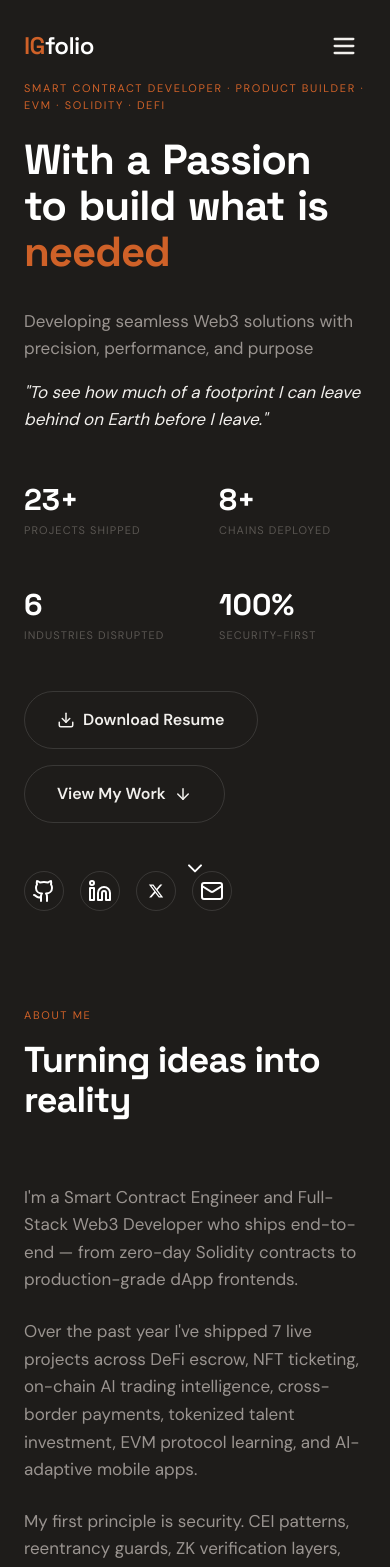
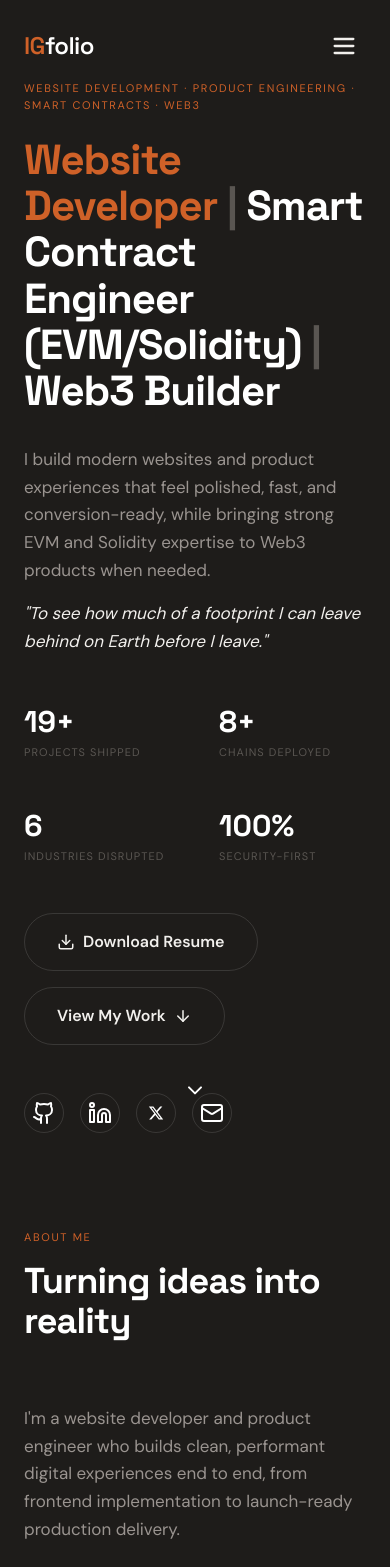
Before and after one commit to GoodnessFx/IGfolio.com, a React (Vite) app: page / in a window 390 px wide. Shown: the top 1567 px of the page. Built offline with nearby package versions, Linux system fonts and the light colour scheme.

Commit message:
Update hero and website-first project showcase

```diff
--- a/components/About.tsx
+++ b/components/About.tsx
@@ -3,7 +3,7 @@ import { motion } from "framer-motion";
 export function About() {
   const coreAttributes = [
     "Security-first engineering mindset",
-    "Ships end-to-end — contract to UI",
+    "Ships end-to-end — websites, products, and smart contracts",
     "Self-directed researcher & fast learner",
     "Systems thinker: Web3 + Finance + Product",
     "Growth-oriented: protocol, product, market",
@@ -32,8 +32,7 @@ export function About() {
               viewport={{ once: true }}
               transition={{ duration: 0.6, delay: 0.2 }}
             >
-              I'm a Smart Contract Engineer and Full-Stack Web3 Developer who ships end-to-end —
-              from zero-day Solidity contracts to production-grade dApp frontends.
+              I'm a website developer and product engineer who builds clean, performant digital experiences end to end, from frontend implementation to launch-ready production delivery.
             </motion.p>
 
             <motion.p
@@ -42,9 +41,7 @@ export function About() {
               viewport={{ once: true }}
               transition={{ duration: 0.6, delay: 0.3 }}
             >
-              Over the past year I've shipped 7 live projects across DeFi escrow, NFT ticketing,
-              on-chain AI trading intelligence, cross-border payments, tokenized talent investment,
-              EVM protocol learning, and AI-adaptive mobile apps.
+              Alongside client-facing websites, I've also shipped Web3 products across DeFi escrow, NFT ticketing, on-chain intelligence, cross-border payments, tokenized investment mechanics, and EVM education.
             </motion.p>
 
             <motion.p
@@ -123,7 +120,7 @@ export function About() {
                     <div className="flex items-center gap-3">
                       <span className="h-[1px] w-8 bg-[var(--accent)]" />
                       <span className="text-[var(--text-secondary)] font-dm-sans text-xs uppercase tracking-wider">
-                        Smart Contract Engineer
+                        Website Developer · Smart Contract Engineer
                       </span>
                     </div>
                   </div>
--- a/components/Hero.tsx
+++ b/components/Hero.tsx
@@ -68,9 +68,6 @@ export function Hero() {
     return new Set(allChains).size || 3; // Fallback to 3 if none found
   }, []);
 
-  const headline = "With a Passion to build what is needed";
-  const words = headline.split(" ");
-
   const socialLinks = [
     { icon: Github, href: "https://github.com/GoodnessFx", label: "GitHub" },
     { icon: Linkedin, href: "https://linkedin.com", label: "LinkedIn" },
@@ -89,25 +86,22 @@ export function Hero() {
           transition={{ duration: 0.6 }}
         >
           <span className="inline-block text-[11px] font-dm-sans tracking-[0.15em] text-[var(--accent)] mb-6 uppercase">
-            Smart Contract Developer · Product Builder · EVM · Solidity · DeFi
+            Website Development · Product Engineering · Smart Contracts · Web3
           </span>
         </motion.div>
 
-        <h1 className="text-[clamp(42px,6.5vw,82px)] leading-[1.1] mb-8 font-space-grotesk font-bold text-white max-w-4xl">
-          {words.map((word, i) => (
-            <motion.span
-              key={i}
-              initial={{ opacity: 0, y: 40 }}
-              animate={{ opacity: 1, y: 0 }}
-              transition={{ delay: 0.2 + i * 0.1, duration: 0.8, ease: [0.215, 0.61, 0.355, 1] }}
-              className={`inline-block mr-[0.3em] ${
-                word.toLowerCase() === "needed" ? "text-[var(--accent)]" : "text-white"
-              }`}
-            >
-              {word}
-            </motion.span>
-          ))}
-        </h1>
+        <motion.h1
+          initial={{ opacity: 0, y: 40 }}
+          animate={{ opacity: 1, y: 0 }}
+          transition={{ delay: 0.2, duration: 0.8, ease: [0.215, 0.61, 0.355, 1] }}
+          className="text-[clamp(42px,6.5vw,82px)] leading-[1.1] mb-8 font-space-grotesk font-bold text-white max-w-5xl"
+        >
+          <span className="text-[var(--accent)]">Website Developer</span>
+          <span className="text-[var(--text-dim)]"> | </span>
+          <span>Smart Contract Engineer (EVM/Solidity)</span>
+          <span className="text-[var(--text-dim)]"> | </span>
+          <span>Web3 Builder</span>
+        </motion.h1>
 
         <motion.p
           initial={{ opacity: 0, y: 20 }}
@@ -115,7 +109,7 @@ export function Hero() {
           transition={{ delay: 1, duration: 0.8 }}
           className="text-[17px] text-[var(--text-secondary)] max-w-[600px] mb-12 leading-relaxed font-dm-sans"
         >
-          Developing seamless Web3 solutions with precision, performance, and purpose
+          I build modern websites and product experiences that feel polished, fast, and conversion-ready, while bringing strong EVM and Solidity expertise to Web3 products when needed.
           <span className="block mt-4 italic text-[var(--text-primary)]">
             "To see how much of a footprint I can leave behind on Earth before I leave."
           </span>
--- a/components/Projects.tsx
+++ b/components/Projects.tsx
@@ -1,6 +1,6 @@
 import { motion } from "framer-motion";
-import { Github, ExternalLink } from "lucide-react";
-import { projects, Project } from "../data/projects";
+import { ArrowUpRight, ExternalLink } from "lucide-react";
+import { otherProjects, Project, websiteProjects, web3Projects } from "../data/projects";
 
 const ProjectCard = ({
   project,
@@ -9,13 +9,19 @@ const ProjectCard = ({
   project: Project;
   index: number
 }) => {
+  const href = project.liveUrl || project.githubUrl || "#";
+  const hasExternalTarget = href !== "#";
+
   return (
-    <motion.div
+    <motion.a
       initial={{ opacity: 0, y: 30 }}
       whileInView={{ opacity: 1, y: 0 }}
       viewport={{ once: true }}
       transition={{ duration: 0.6, delay: index * 0.1 }}
-      className="group relative bg-[var(--bg-card)] border border-[var(--border-card)] rounded-xl overflow-hidden transition-all duration-300 hover:border-[rgba(255,255,255,0.15)] hover:-translate-y-1 shadow-sm"
+      href={href}
+      target={hasExternalTarget ? "_blank" : undefined}
+      rel={hasExternalTarget ? "noopener noreferrer" : undefined}
+      className="group relative block bg-[var(--bg-card)] border border-[var(--border-card)] rounded-xl overflow-hidden transition-all duration-300 hover:border-[rgba(255,255,255,0.15)] hover:-translate-y-1 shadow-sm focus-visible:outline-none focus-visible:ring-2 focus-visible:ring-[var(--accent)]"
     >
       {/* Gradient Thumbnail */}
       <div
@@ -25,23 +31,27 @@ const ProjectCard = ({
 
       <div className="p-6">
         <div className="flex justify-between items-start mb-4">
-          <h3 className="text-lg font-bold text-white font-space-grotesk group-hover:text-[var(--accent)] transition-colors">
-            {project.name}
-          </h3>
-          <div className="flex gap-3">
-            <a href={project.githubUrl || "#"} target="_blank" rel="noopener noreferrer" className="text-[var(--text-dim)] hover:text-white transition-colors">
-              <Github size={18} />
-            </a>
-            <a href={project.liveUrl || "#"} target="_blank" rel="noopener noreferrer" className="text-[var(--text-dim)] hover:text-white transition-colors">
-              <ExternalLink size={18} />
-            </a>
+          <div>
+            <h3 className="text-lg font-bold text-white font-space-grotesk group-hover:text-[var(--accent)] transition-colors">
+              {project.name}
+            </h3>
+            <p className="mt-2 flex items-center gap-2 text-[11px] uppercase tracking-[0.14em] text-[var(--text-dim)] font-dm-sans">
+              <ExternalLink size={12} />
+              {project.liveUrl ? "Live Site" : "Project Link"}
+            </p>
           </div>
+          <ArrowUpRight size={18} className="text-[var(--text-dim)] transition-colors duration-300 group-hover:text-[var(--accent)]" />
         </div>
 
-        <p className="text-sm text-[var(--text-secondary)] mb-6 font-dm-sans leading-relaxed min-h-[40px]">
+        <p className="text-sm text-[var(--text-secondary)] mb-6 font-dm-sans leading-relaxed min-h-[72px]">
           {project.desc}
         </p>
 
+        <div className="mb-3">
+          <span className="text-[11px] uppercase tracking-[0.14em] text-[var(--text-dim)] font-dm-sans">
+            Tech Stack
+          </span>
+        </div>
         <div className="flex flex-wrap gap-2">
           {project.tags.map((tag: string) => (
             <span key={tag} className="tag-pill text-[10px]">
@@ -50,9 +60,34 @@ const ProjectCard = ({
           ))}
         </div>
       </div>
-    </motion.div>
+    </motion.a>
   );
 };
+
+const ProjectGroup = ({
+  title,
+  intro,
+  projects,
+  offset = 0,
+}: {
+  title: string;
+  intro: string;
+  projects: Project[];
+  offset?: number;
+}) => (
+  <div className="space-y-8">
+    <div className="max-w-3xl">
+      <h3 className="text-2xl md:text-3xl font-bold font-space-grotesk text-white">{title}</h3>
+      <p className="mt-3 text-[15px] leading-relaxed text-[var(--text-secondary)] font-dm-sans">{intro}</p>
+    </div>
+
+    <div className="grid grid-cols-1 md:grid-cols-2 lg:grid-cols-3 gap-6">
+      {projects.map((project, i) => (
+        <ProjectCard key={project.name} project={project} index={offset + i} />
+      ))}
+    </div>
+  </div>
+);
 
 export function Projects() {
   return (
@@ -66,13 +101,32 @@ export function Projects() {
           className="mb-16"
         >
           <span className="section-label">Projects</span>
-          <h2 className="text-4xl md:text-5xl lg:text-6xl font-bold font-space-grotesk text-white">What I've shipped</h2>
+          <h2 className="text-4xl md:text-5xl lg:text-6xl font-bold font-space-grotesk text-white">Selected work</h2>
+          <p className="mt-5 max-w-3xl text-[16px] leading-relaxed text-[var(--text-secondary)] font-dm-sans">
+            My website work comes first here, followed by Web3 and smart contract builds, then a few other product experiments.
+          </p>
         </motion.div>
 
-        <div className="grid grid-cols-1 md:grid-cols-2 lg:grid-cols-3 gap-6">
-          {projects.map((project, i) => (
-            <ProjectCard key={i} project={project} index={i} />
-          ))}
+        <div className="space-y-20">
+          <ProjectGroup
+            title="Website Development"
+            intro="Client-facing websites and product marketing builds, ordered to highlight commercial web development first."
+            projects={websiteProjects}
+          />
+
+          <ProjectGroup
+            title="Web3 & Smart Contracts"
+            intro="Smart contract and Web3 product work with Solidity, EVM tooling, and full-stack dApp interfaces."
+            projects={web3Projects}
+            offset={websiteProjects.length}
+          />
+
+          <ProjectGroup
+            title="Other Projects"
+            intro="Additional AI, product, and research builds that show range beyond websites and Web3."
+            projects={otherProjects}
+            offset={websiteProjects.length + web3Projects.length}
+          />
         </div>
       </div>
     </section>
--- a/data/projects.ts
+++ b/data/projects.ts
@@ -3,187 +3,187 @@ export interface Project {
   gradient: string;
   desc: string;
   tags: string[];
+  section: "website" | "web3" | "other";
   githubUrl?: string;
   liveUrl?: string;
-  chains?: string[]; // Added to track chains for dynamic stats
+  chains?: string[];
 }
 
-export const projects: Project[] = [
-  // HIGH IMPORTANCE - TOP TIER
+export const websiteProjects: Project[] = [
   {
-    name: "SHERLOCK",
-    gradient: "linear-gradient(135deg, #0f172a 0%, #020617 100%)",
-    desc: "Multi-agent AI for market prediction via Bayesian updating and real-time signal processing.",
-    tags: ["LangGraph", "Claude 3.5", "ChromaDB", "Three.js"],
-    githubUrl: "https://github.com/GoodnessFx/SHERLOCK",
+    name: "Goodman & Goldsmith",
+    gradient: "linear-gradient(135deg, #3b2f24 0%, #15110d 100%)",
+    desc: "Procurement and engineering company website built to present services clearly, strengthen credibility, and drive direct enquiries from prospects.",
+    tags: ["React", "JavaScript", "CSS", "Vercel"],
+    liveUrl: "https://www.goodmanandgoldsmith.com/",
+    section: "website",
+  },
+  {
+    name: "Sahn Plumbing",
+    gradient: "linear-gradient(135deg, #0d3b66 0%, #071a2c 100%)",
+    desc: "Service business website focused on fast contact, trust-building messaging, and a strong responsive experience for homeowners and commercial clients.",
+    tags: ["React", "Vite", "Tailwind CSS", "MUI"],
+    githubUrl: "https://github.com/GoodnessFx/Sah-Dams-Plumbing-Solution",
+    liveUrl: "https://sah-dams-plumbing-solution.vercel.app/",
+    section: "website",
+  },
+  {
+    name: "Jeshub International Ltd",
+    gradient: "linear-gradient(135deg, #3b1d5a 0%, #12081d 100%)",
+    desc: "Corporate business website built for a stronger digital presence, clearer service communication, and a polished modern frontend.",
+    tags: ["React", "Vite", "Tailwind CSS", "TanStack Start"],
+    githubUrl: "https://github.com/GoodnessFx/Jeshub-International-Ltd",
+    liveUrl: "https://jeshub-international-ltd-rq76.vercel.app/",
+    section: "website",
+  },
+  {
+    name: "Export Trade Africa",
+    gradient: "linear-gradient(135deg, #114b3a 0%, #081710 100%)",
+    desc: "Trade-focused website for presenting services, opportunities, and export-related information in a clean, accessible layout.",
+    tags: ["React", "Vite", "Tailwind CSS", "MUI"],
+    githubUrl: "https://github.com/GoodnessFx/Export-trade",
+    liveUrl: "https://export-trade-pi.vercel.app/",
+    section: "website",
+  },
+  {
+    name: "Molecular Consultancy",
+    gradient: "linear-gradient(135deg, #2d3142 0%, #0d1020 100%)",
+    desc: "Consultancy website designed to communicate expertise, organize service information, and support professional lead generation.",
+    tags: ["React", "Vite", "Tailwind CSS", "MUI"],
+    githubUrl: "https://github.com/GoodnessFx/Molecular-Consultancy",
+    liveUrl: "https://molecular-consultancy.vercel.app/",
+    section: "website",
+  },
+  {
+    name: "FastiDent Dental Website",
+    gradient: "linear-gradient(135deg, #0b4f6c 0%, #051c26 100%)",
+    desc: "Healthcare website with a cleaner user journey, responsive layout, and clearer presentation of services and appointments.",
+    tags: ["React", "Vite", "Tailwind CSS", "MUI"],
+    githubUrl: "https://github.com/GoodnessFx/FastiDent-Dental-Website",
+    liveUrl: "https://fasti-dent-dental-website.vercel.app/",
+    section: "website",
+  },
+  {
+    name: "365 Fashion for Africa",
+    gradient: "linear-gradient(135deg, #5c3520 0%, #1b0f08 100%)",
+    desc: "Luxury fashion brand website built to showcase products, brand identity, and a premium visual experience online.",
+    tags: ["React", "TypeScript", "Vite", "Tailwind CSS"],
+    githubUrl: "https://github.com/GoodnessFx/365-Fashion-for-Africa-",
+    liveUrl: "https://365-fashion-for-africa-psi.vercel.app/",
+    section: "website",
+  },
+  {
+    name: "IGfolio",
+    gradient: "linear-gradient(135deg, #101828 0%, #05070d 100%)",
+    desc: "My portfolio site, designed to present work with a modern editorial feel, smooth motion, and a strong emphasis on clarity.",
+    tags: ["React", "TypeScript", "Vite", "Tailwind CSS", "Framer Motion"],
+    liveUrl: "https://i-gfolio-com.vercel.app/",
+    githubUrl: "https://github.com/GoodnessFx/IGfolio.com",
+    section: "website",
+  },
+];
+
+export const web3Projects: Project[] = [
+  {
+    name: "K9",
+    gradient: "linear-gradient(135deg, #0d2040 0%, #060e1a 100%)",
+    desc: "AI-powered on-chain intelligence platform for contract scanning, rug-pull detection, and signal discovery.",
+    tags: ["React", "Viem", "TanStack Query", "Framer Motion"],
+    githubUrl: "https://github.com/GoodnessFx/K9",
+    liveUrl: "https://k9-91b4.vercel.app/",
+    section: "web3",
+    chains: ["Ethereum", "Base"],
+  },
+  {
+    name: "GatePass",
+    gradient: "linear-gradient(135deg, #0d3d2e 0%, #091a14 100%)",
+    desc: "Decentralized NFT ticketing product with on-chain access control, wallet-based flows, and flexible payment rails.",
+    tags: ["Solidity", "ERC-721", "React", "Paystack", "WalletConnect"],
+    githubUrl: "https://github.com/GoodnessFx/GatePass",
+    liveUrl: "https://gate-pass-sric.vercel.app/",
+    section: "web3",
+    chains: ["Ethereum", "Polygon"],
   },
   {
     name: "VIBRANIUM",
     gradient: "linear-gradient(135deg, #1e1b4b 0%, #0a0a0a 100%)",
-    desc: "Autonomous smart contract guardian. Detects exploits in real-time and pauses vulnerable protocols.",
-    tags: ["Next.js 14", "Solidity", "GPT-4o", "BullMQ", "Prisma"],
+    desc: "Autonomous smart contract guardian that monitors for exploits and helps pause vulnerable protocol behavior in real time.",
+    tags: ["Solidity", "Next.js 14", "GPT-4o", "BullMQ", "Prisma"],
     githubUrl: "https://github.com/GoodnessFx/VIBRRANIUM",
+    section: "web3",
     chains: ["Ethereum", "Base", "Arbitrum", "Polygon", "BSC"],
-  },
-  {
-    name: "Mr. Money",
-    gradient: "linear-gradient(135deg, #064e3b 0%, #022c22 100%)",
-    desc: "Institutional-grade AI trading system using Claude Computer Use API for visual chart analysis.",
-    tags: ["Claude API", "Playwright", "OANDA", "Bayesian Math"],
-    githubUrl: "https://github.com/GoodnessFx/Mr-Money",
-  },
-  {
-    name: "SHIPR",
-    gradient: "linear-gradient(135deg, #4c1d95 0%, #1e1b4b 100%)",
-    desc: "Zero-backend engine that transforms natural language into production-ready Node.js backends.",
-    tags: ["Next.js 15", "Railway", "GPT-4o", "Prisma"],
-    githubUrl: "https://github.com/GoodnessFx/Shipr",
-  },
-  {
-    name: "GHOST",
-    gradient: "linear-gradient(135deg, #111827 0%, #030712 100%)",
-    desc: "Autonomous B2B sales agent that prospects, qualifies, and books meetings 24/7.",
-    tags: ["Next.js 14", "Playwright", "Clerk", "BullMQ"],
-    githubUrl: "https://github.com/GoodnessFx/Ghost",
-  },
-  {
-    name: "FOUND",
-    gradient: "linear-gradient(135deg, #065f46 0%, #064e3b 100%)",
-    desc: "AI outreach agent for developers. Hunts for roles in your stack and sends personalized outreach.",
-    tags: ["Next.js 14", "GPT-4o", "BullMQ", "Playwright"],
-    githubUrl: "https://github.com/GoodnessFx/Found",
   },
   {
     name: "TrustCore",
     gradient: "linear-gradient(135deg, #4a1535 0%, #1a0a1a 100%)",
-    desc: "Universal smart contract escrow with ZK verification and AI proof validation across 6 industries.",
+    desc: "Cross-industry smart contract escrow platform with verification workflows, AI-assisted validation, and strong trust guarantees.",
     tags: ["Solidity", "ZK", "React", "Supabase", "Hono"],
     githubUrl: "https://github.com/GoodnessFx/TrustCore",
+    section: "web3",
     chains: ["Ethereum", "Polygon", "Base", "Arbitrum", "Optimism", "Avalanche"],
   },
   {
-    name: "GatePass",
-    gradient: "linear-gradient(135deg, #0d3d2e 0%, #091a14 100%)",
-    desc: "Decentralized NFT ticketing with on-chain access control and multi-currency payment rails.",
-    tags: ["Solidity", "ERC-721", "React", "Paystack", "WalletConnect"],
-    githubUrl: "https://github.com/GoodnessFx/GatePass",
-    liveUrl: "https://gate-pass-sric.vercel.app/",
-    chains: ["Ethereum", "Polygon"],
-  },
-  {
-    name: "K9",
-    gradient: "linear-gradient(135deg, #0d2040 0%, #060e1a 100%)",
-    desc: "AI on-chain intelligence — contract security scanner with rug-pull detection and alpha trading signals.",
-    tags: ["React", "Viem", "TanStack Query", "Framer Motion"],
-    githubUrl: "https://github.com/GoodnessFx/K9",
-    liveUrl: "https://k9-91b4.vercel.app/",
-    chains: ["Ethereum", "Base"],
-  },
-  {
-    name: "KAI Finance POC",
-    gradient: "linear-gradient(135deg, #312e81 0%, #1e1b4b 100%)",
-    desc: "Security research and Proof of Concept exploits for KAI Finance Yield Protocol on Sui.",
-    tags: ["Move", "Sui", "Security Research", "POC"],
-    githubUrl: "https://github.com/GoodnessFx/KAI-FINANCE-POC",
-  },
-
-  // MEDIUM IMPORTANCE
-  {
     name: "AnyPay",
     gradient: "linear-gradient(135deg, #2d1f08 0%, #120d04 100%)",
-    desc: "Universal value router bridging fiat, crypto, airtime, and mobile money across Africa and Asia.",
+    desc: "Universal value routing concept bridging fiat, crypto, airtime, and mobile money for cross-border payment experiences.",
     tags: ["React", "Solidity", "Escrow", "Offline-First"],
     githubUrl: "https://github.com/GoodnessFx/AnyPay",
+    section: "web3",
     chains: ["Polygon", "Celo"],
   },
   {
     name: "UpNext",
     gradient: "linear-gradient(135deg, #1a0d35 0%, #0a0618 100%)",
-    desc: "Tokenized talent investment platform with revenue-share NFT contracts on Polygon.",
+    desc: "Tokenized talent investment platform built around revenue-share NFT contracts and product-level participation mechanics.",
     tags: ["Solidity", "Polygon", "React", "AI Scoring"],
     githubUrl: "https://github.com/GoodnessFx/UpNext",
+    section: "web3",
     chains: ["Polygon"],
   },
   {
     name: "Protocolpedia",
     gradient: "linear-gradient(135deg, #063030 0%, #021414 100%)",
-    desc: "Interactive EVM learning hub with protocol architecture maps and audit contest tracking.",
+    desc: "Interactive EVM learning hub for protocol architecture mapping, audit-contest tracking, and ecosystem education.",
     tags: ["React 18", "TypeScript", "OpenAI API", "Claude API"],
     githubUrl: "https://github.com/GoodnessFx/Protocolpedia",
+    section: "web3",
     chains: ["Ethereum", "Polygon", "Base", "Arbitrum"],
   },
+];
+
+export const otherProjects: Project[] = [
   {
-    name: "Oya",
-    gradient: "linear-gradient(135deg, #1a2a3a 0%, #0a141a 100%)",
-    desc: "WhatsApp AI Assistant — production-ready agent built with Node.js, TypeScript, and Claude API.",
-    tags: ["Node.js", "TypeScript", "Claude API", "PostgreSQL", "Redis"],
-    githubUrl: "https://github.com/GoodnessFx/Oya",
+    name: "SHERLOCK",
+    gradient: "linear-gradient(135deg, #0f172a 0%, #020617 100%)",
+    desc: "Multi-agent AI system for market prediction using Bayesian updating and real-time signal processing workflows.",
+    tags: ["LangGraph", "Claude 3.5", "ChromaDB", "Three.js"],
+    githubUrl: "https://github.com/GoodnessFx/SHERLOCK",
+    section: "other",
   },
   {
-    name: "Nostalgia",
-    gradient: "linear-gradient(135deg, #78350f 0%, #451a03 100%)",
-    desc: "AI-powered web editor for cinematic photo and video grading using 3D LUT generation.",
-    tags: ["Expo", "FFmpeg", "Node.js", "LUT"],
-    githubUrl: "https://github.com/GoodnessFx/Nostalgia",
+    name: "Mr. Money",
+    gradient: "linear-gradient(135deg, #064e3b 0%, #022c22 100%)",
+    desc: "Institutional-style AI trading system using computer-use tooling for chart analysis and execution support.",
+    tags: ["Claude API", "Playwright", "OANDA", "Bayesian Math"],
+    githubUrl: "https://github.com/GoodnessFx/Mr-Money",
+    section: "other",
   },
-  {
-    name: "LyricFlow",
-    gradient: "linear-gradient(135deg, #831843 0%, #500724 100%)",
-    desc: "Seamless music streaming and lyric synchronization platform.",
-    tags: ["React", "Tailwind", "Audio API"],
-    githubUrl: "https://github.com/GoodnessFx/LyricFlow",
-  },
-
-  // UTILITY / FOUNDATION
   {
     name: "LockIn",
     gradient: "linear-gradient(135deg, #0a1535 0%, #040810 100%)",
-    desc: "AI-adaptive 97-day mobile growth and accountability app with curriculum generation.",
+    desc: "AI-adaptive mobile growth and accountability product with dynamic curriculum generation and habit support.",
     tags: ["React Native", "Expo", "OpenAI API"],
     githubUrl: "https://github.com/GoodnessFx/LockInWeb",
+    section: "other",
   },
   {
-    name: "Ruguard",
-    gradient: "linear-gradient(135deg, #1a2a3a 0%, #0a141a 100%)",
-    desc: "Security and risk management intelligence suite.",
-    tags: ["React", "Tailwind"],
-    githubUrl: "https://github.com/GoodnessFx/Ruguard",
-    chains: ["Ethereum", "Base"],
-  },
-  {
-    name: "Agbede Foundation",
-    gradient: "linear-gradient(135deg, #1e3a8a 0%, #1e1b4b 100%)",
-    desc: "Official platform for Professor R.I.S Agbede Foundation, managing programs and impact.",
-    tags: ["React", "Vite", "Tailwind"],
-    githubUrl: "https://github.com/GoodnessFx/Professor-R.I.S-Agbede-Foundation",
-  },
-  {
-    name: "G&G Procurement Service",
-    gradient: "linear-gradient(135deg, #2a2a2a 0%, #121212 100%)",
-    desc: "Leading procurement firm delivering strategic solutions and business development.",
-    tags: ["React", "Tailwind", "Netlify"],
-  },
-  {
-    name: "OffGrid",
-    gradient: "linear-gradient(135deg, #1a3a2a 0%, #0a1a12 100%)",
-    desc: "Decentralized systems and offline-first demos.",
-    tags: ["React", "Tailwind"],
-    githubUrl: "https://github.com/GoodnessFx/OffSend",
-    chains: ["Ethereum", "Polygon", "Base"],
-  },
-  {
-    name: "Dapplify",
-    gradient: "linear-gradient(135deg, #3a0a3a 0%, #1a041a 100%)",
-    desc: "Dapp interface patterns and libraries.",
-    tags: ["React", "Tailwind"],
-    githubUrl: "https://github.com/GoodnessFx/DApplify",
-    chains: ["Ethereum", "Polygon", "Arbitrum"],
-  },
-  {
-    name: "Recall",
-    gradient: "linear-gradient(135deg, #0a3a2a 0%, #041a12 100%)",
-    desc: "Knowledge recall and spaced repetition demo.",
-    tags: ["React", "Tailwind"],
-    githubUrl: "https://github.com/GoodnessFx/Recall",
+    name: "KAI Finance POC",
+    gradient: "linear-gradient(135deg, #312e81 0%, #1e1b4b 100%)",
+    desc: "Security research and proof-of-concept exploit work for the KAI Finance yield protocol on Sui.",
+    tags: ["Move", "Sui", "Security Research", "POC"],
+    githubUrl: "https://github.com/GoodnessFx/KAI-FINANCE-POC",
+    section: "other",
   },
 ];
+
+export const projects: Project[] = [...websiteProjects, ...web3Projects, ...otherProjects];
```
